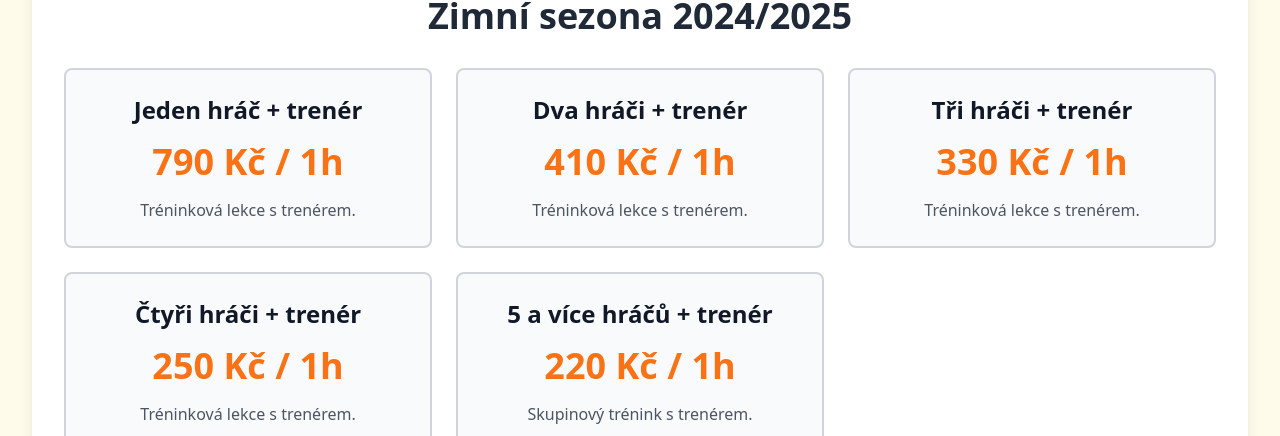
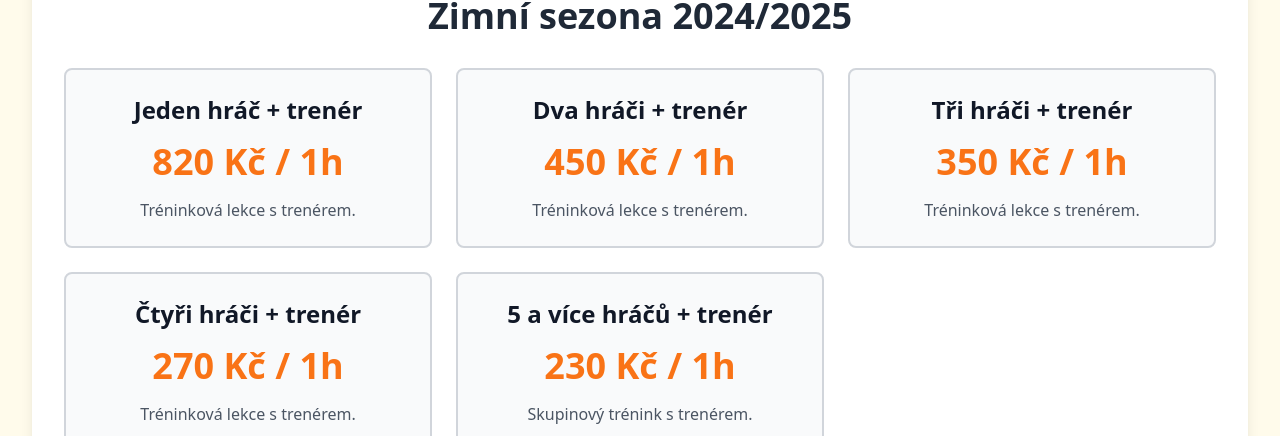
Before and after one commit to adampeters0n/teniscimice, a React (Create React App) app: page /cenik in a window 1280 px wide. Shown: the part 1872-2308 px from the top of the page. Built offline with nearby package versions, Linux system fonts and the light colour scheme.

Commit message:
zmena ceniku

```diff
--- a/src/Prising.js
+++ b/src/Prising.js
@@ -188,11 +188,11 @@ const Prising = () => {
     <h2 className="text-4xl font-bold mt-16 mb-8 text-center text-gray-800">Zimní sezona 2024/2025</h2>
     <div className="grid grid-cols-1 md:grid-cols-2 lg:grid-cols-3 gap-6">
       {[
-        { name: 'Jeden hráč + trenér', price: '790 Kč / 1h', description: 'Tréninková lekce s trenérem.' },
-        { name: 'Dva hráči + trenér', price: '410 Kč / 1h', description: 'Tréninková lekce s trenérem.' },
-        { name: 'Tři hráči + trenér', price: '330 Kč / 1h', description: 'Tréninková lekce s trenérem.' },
-        { name: 'Čtyři hráči + trenér', price: '250 Kč / 1h', description: 'Tréninková lekce s trenérem.' },
-        { name: '5 a více hráčů + trenér', price: '220 Kč / 1h', description: 'Skupinový trénink s trenérem.' }
+        { name: 'Jeden hráč + trenér', price: '820 Kč / 1h', description: 'Tréninková lekce s trenérem.' },
+        { name: 'Dva hráči + trenér', price: '450 Kč / 1h', description: 'Tréninková lekce s trenérem.' },
+        { name: 'Tři hráči + trenér', price: '350 Kč / 1h', description: 'Tréninková lekce s trenérem.' },
+        { name: 'Čtyři hráči + trenér', price: '270 Kč / 1h', description: 'Tréninková lekce s trenérem.' },
+        { name: '5 a více hráčů + trenér', price: '230 Kč / 1h', description: 'Skupinový trénink s trenérem.' }
       ].map((service) => (
         <div key={service.name} className="border-2 border-gray-300 rounded-lg p-6 text-center bg-gray-50 hover:bg-gray-100 hover:border-orange-400 transition-all">
           <h3 className="text-2xl font-bold mb-4 text-gray-900">{service.name}</h3>
```
